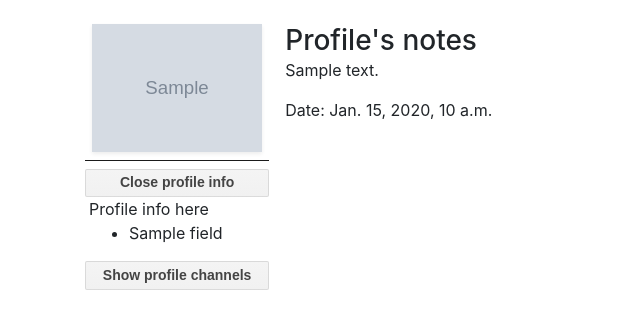
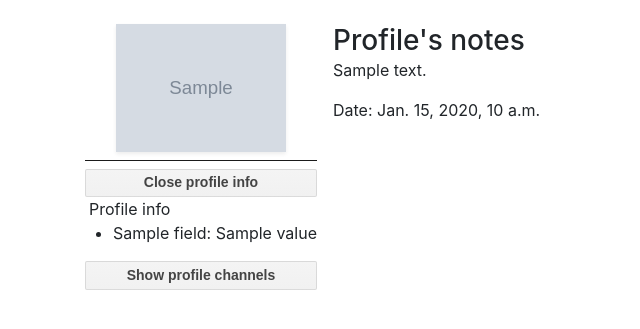
Before and after one commit to whyme0/Chattings, a Django app: template templates/users/profiles/profile_details.html in a window 1280 px wide. Shown: the top 329 px of the page, without its empty margins (0-640 px from the left). Run offline with Django 3.2, Linux system fonts and the light colour scheme; the template is opened without the code that fills it: most values are stand-ins (such as "Sample title", 1, 10 or a date in 2020); grey boxes marked "Sample" are stand-in pictures; some libraries are stand-ins or nearby versions.

Commit message:
small changes

```diff
--- a/templates/users/profiles/profile_details.html
+++ b/templates/users/profiles/profile_details.html
@@ -26,10 +26,10 @@
 
                 <!-- Dropdown block with profile information -->
                 <div class="dropdown__profile-info pl-1" style="display:block;">
-                    Profile info here
-                    <ul>
-                        {% for field in profile_info %}
-                            <li>{{field}}</li>
+                    Profile info
+                    <ul class="pl-4">
+                        {% for field, value in profile_info %}
+                            <li>{{field}}: {{value}}</li>
                         {% endfor %}
                     </ul>
                 </div>
@@ -59,7 +59,7 @@
                         <span class="note__pub-date">Date: {{note.pub_date}}</span>
                     </div>
                 {% empty %}
-                    <span>This profile is not posted notes yet.</span>
+                    <span>This profile don't posted notes yet.</span>
                 {% endfor %}
             </div>
         </div>
```
